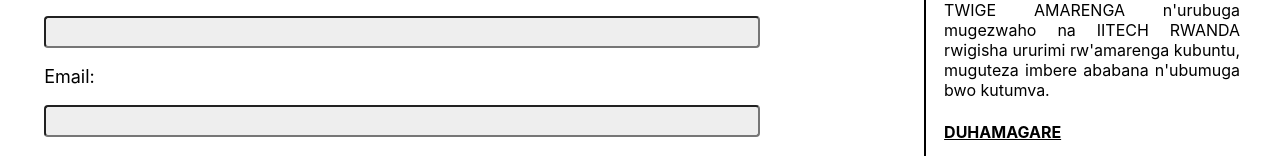
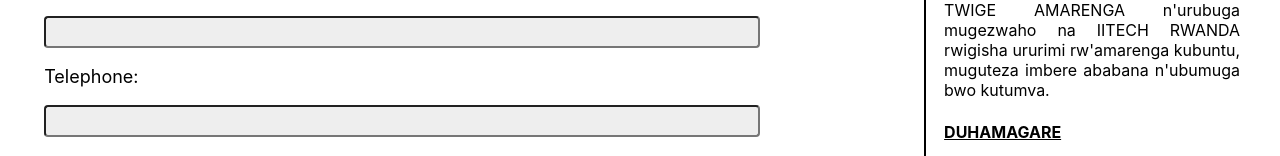
Before and after one commit to ngabo-dev/fluentfusion_frontend, a React (Vite) app: page /contact in a window 1280 px wide. Shown: the part 243-399 px from the top of the page. Built offline with nearby package versions, Linux system fonts and the light colour scheme.

Commit message:
Correct ending

```diff
--- a/src/pages/Contact.jsx
+++ b/src/pages/Contact.jsx
@@ -13,8 +13,8 @@ function Contact() {
             <h3 style={{textDecoration:'underline', width:'100%', textAlign:'center'}} > OHEREZA IGITEKEREZO </h3>
             <p style={{fontSize:'18px'}}> Amazina yombi:</p>
             <input type='text' style={{width:'90%', backgroundColor:'#EEEEEE', borderRadius:'4px', height:'32px'}} />
-            <p style={{fontSize:'18px'}}> Email:</p>
-            <input type='email' style={{width:'90%', backgroundColor:'#EEEEEE', borderRadius:'4px', height:'32px'}} />
+            <p style={{fontSize:'18px'}}> Telephone:</p>
+            <input type='phone' style={{width:'90%', backgroundColor:'#EEEEEE', borderRadius:'4px', height:'32px'}} />
             <p style={{fontSize:'18px'}}> Ubutumwa:</p>
             <textarea type='email' style={{width:'90%', backgroundColor:'#EEEEEE', borderRadius:'4px'}} rows={4}></textarea> <br />
 
--- a/src/pages/Games.jsx
+++ b/src/pages/Games.jsx
@@ -1,6 +1,6 @@
 import React, { useState, useEffect } from "react";
 import styled from "styled-components";
-import { one, two, three, four, five, six, seven, eight, nine, zero } from "../constants";
+import { zero, one, two, three, four, five, six, seven, eight, nine } from "../constants";
 import { a, b, c, d, e, f, g, h, i as I, j, k, l, m, n, o, p, q, r, s, t, u, v, w, x, y, z } from "../constants/bigletters"
 import ask from "../assets/logos/ask.png"
 
@@ -37,7 +37,13 @@ function Games() {
       setErrortext("Igisubizo mwahisomo ntabwo aricyo, ongera ugerageze!");
       return 0;
 
-    }else if( number + 1 != 1 ) {
+    }
+    else if(1 + number > 36){
+      setErrortext("Ibibazo byose wabisubije neza, Conglatulations!");
+      setCorrectstatus('correct')
+      return 0;
+    }
+    else if( number + 1 != 1 ) {
       setErrortext("Igisubizo wagikoze!");
       setCorrectstatus('correct')
 
@@ -45,7 +51,7 @@ function Games() {
     newnumber = number + 1;
     setNumber(newnumber);
     updateNavigators(newnumber);
-    const letters = [ a, b, c, d, e, f, g, h, I, j, k, l, m, n, o, p, q, r, s, t, u, v, w, x, y, z,one, two, three, four, five, six, seven, eight, nine, zero ];
+    const letters = [ a, b, c, d, e, f, g, h, I, j, k, l, m, n, o, p, q, r, s, t, u, v, w, x, y, z, zero, one, two, three, four, five, six, seven, eight, nine ];
     const randomLetters = [];
 
     const min = 0;
```
